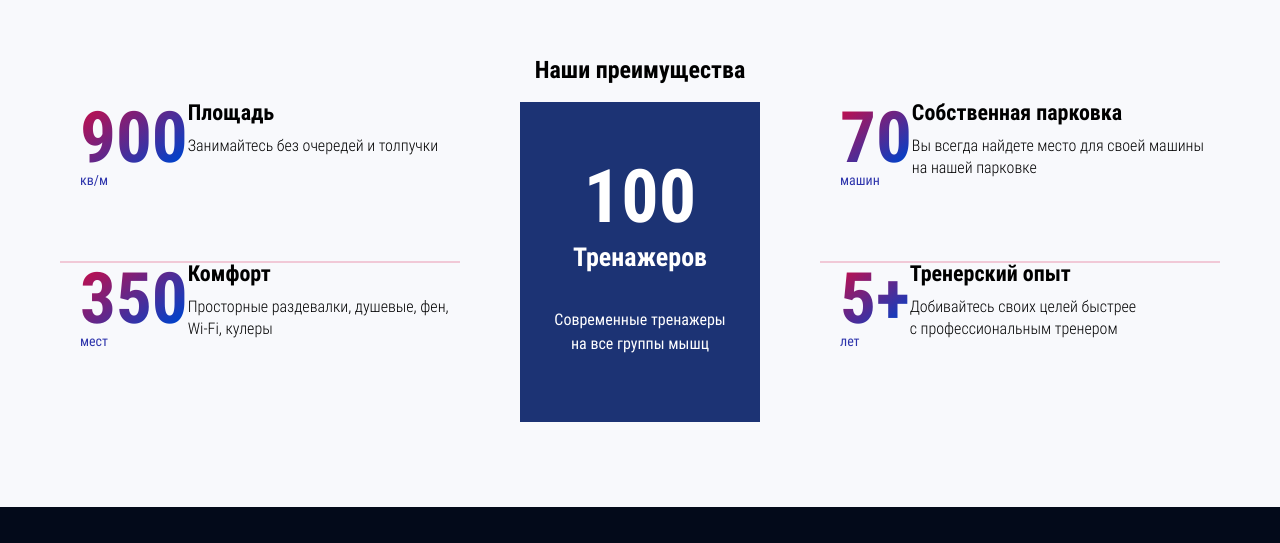
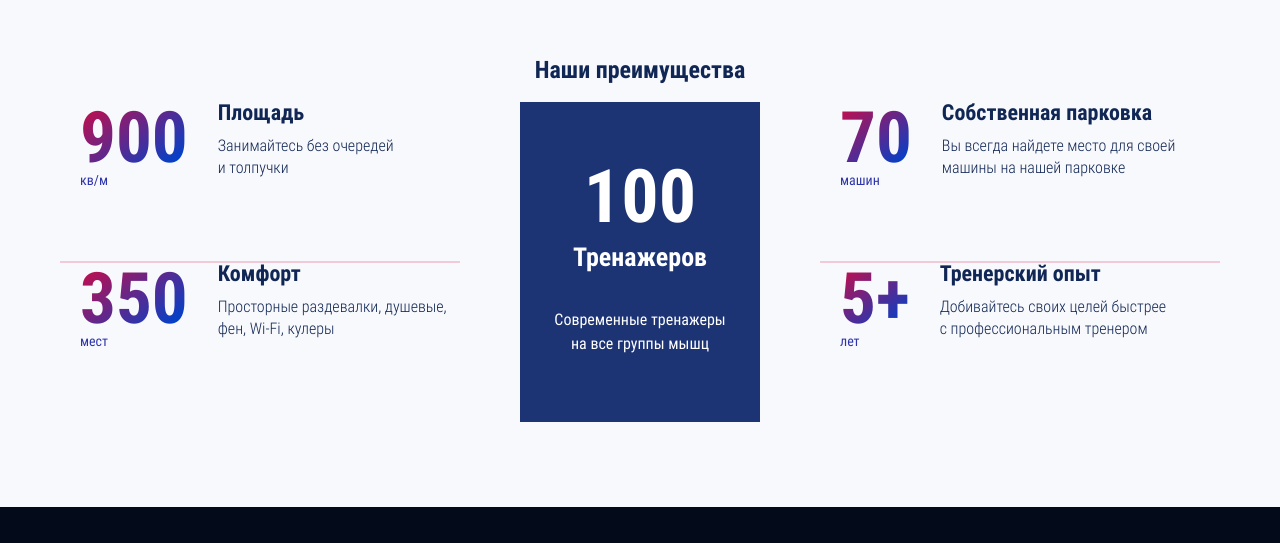
Before and after one commit to SemenKr/SUPERGYM, a website built with webpack: page source/index.html in a window 1280 px wide. Shown: the part 3554-4097 px from the top of the page. Built offline with nearby package versions, Linux system fonts and the light colour scheme; files whose address does not match are found by name.

Commit message:
features adaptive

```diff
--- a/source/sass/blocks/features.scss
+++ b/source/sass/blocks/features.scss
@@ -2,6 +2,7 @@
   background-color: #f8f9fc;
   padding-top: 144px;
   padding-bottom: 85px;
+  color: $color-text-dark;
 
   @include vp-tablet {
     padding-top: 90px;
@@ -25,6 +26,7 @@
 
 .features__item {
   display: flex;
+  column-gap: 30px;
 
   @include vp-mobile {
     flex-direction: column;
```
Also changed, not shown: build/css/style.css, build/css/style.min.css, 1 other file.
